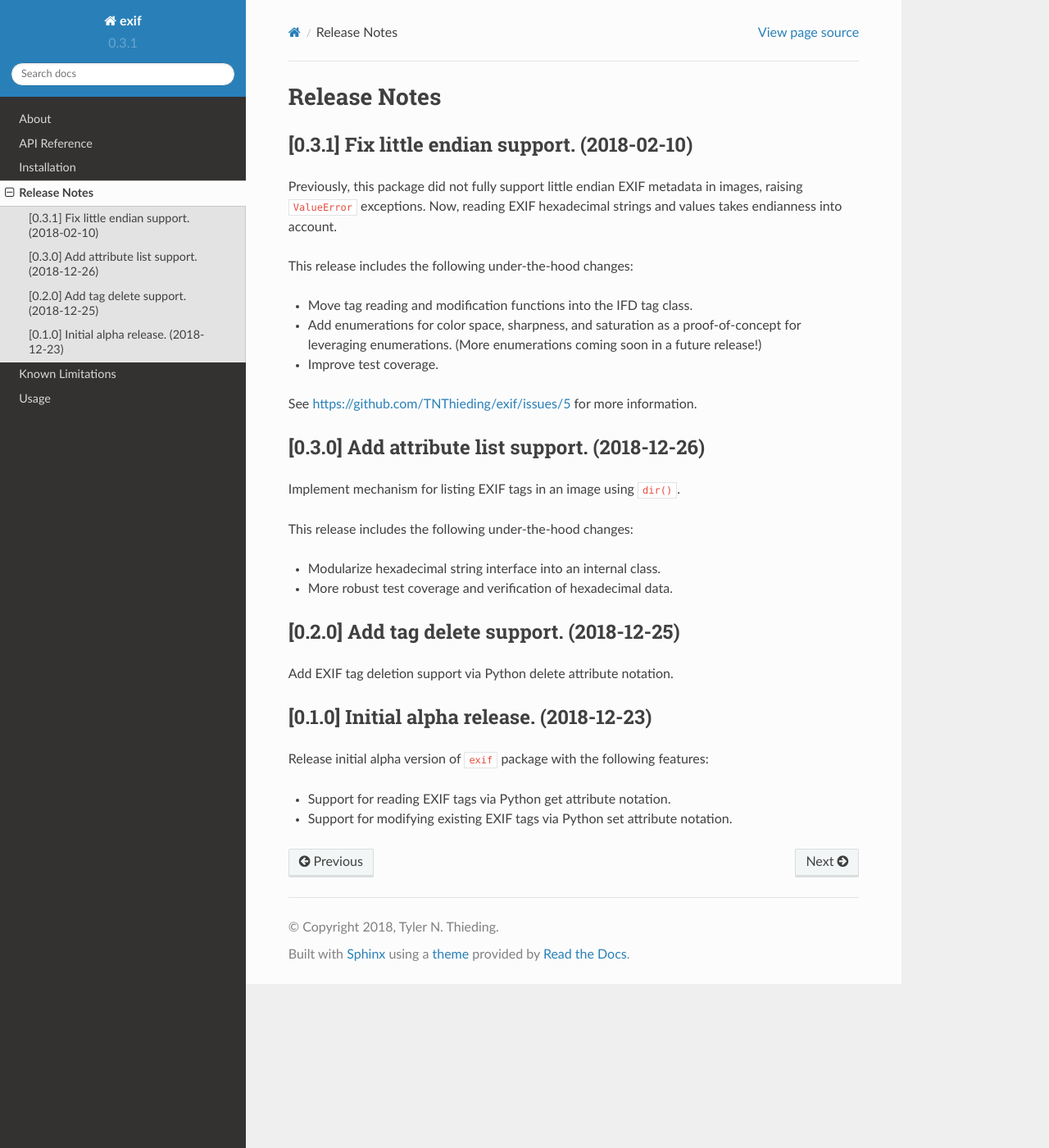
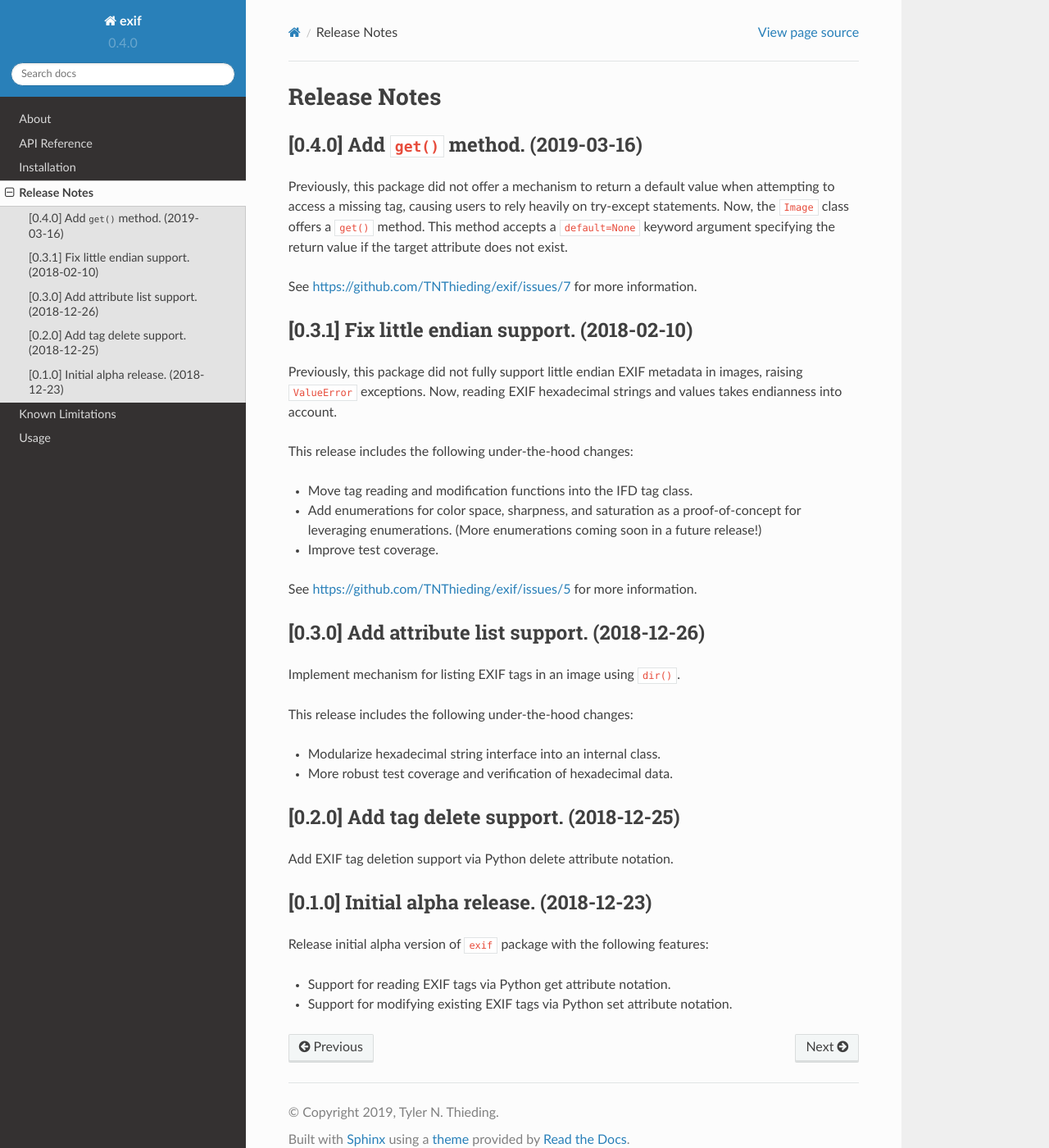
Before and after one commit to TNThieding/exif, a Sphinx documentation site: the page built from docs/release_notes.rst, in a window 1280 px wide and 1400 px high. Shown: the whole window at 82% size. Built offline with Sphinx 7.4.7 and the Read the Docs theme 2.0.0, drawn with Linux system fonts in a browser that asks for light colours.

Commit message:
[0.4.0] Add ``get()`` method. (#9)
Previously, this package did not offer a mechanism to return a default value when attempting to access a missing tag,
causing users to rely heavily on try-except statements. Now, the ``Image`` class offers a ``get()`` method. This method
accepts a ``default=None`` keyword argument specifying the return value if the target attribute does not exist.

See https://github.com/TNThieding/exif/issues/7 for more information.

```diff
--- a/README.rst
+++ b/README.rst
@@ -52,6 +52,12 @@ Access EXIF metadata tags using Python attribute notation::
     >>> my_image.model
     'iPhone 7'
     >>>
+    >>> # Alternatively, read tags by leveraging the dictionary-style "get()" method.
+    >>> my_image.get("color_space")
+    <ColorSpace.UNCALIBRATED: 65535>
+    >>> my_image.get("nonexistent_tag")
+    None
+    >>>
     >>> # Modify tags with Python "set" notation.
     >>> my_image.model = "Python"
     >>>
--- a/docs/api_reference.rst
+++ b/docs/api_reference.rst
@@ -16,6 +16,7 @@ Image
 
 .. autoclass:: exif.Image
 
+    .. automethod:: exif.Image.get
     .. automethod:: exif.Image.get_file
 
 ************
--- a/docs/conf.py
+++ b/docs/conf.py
@@ -20,11 +20,11 @@ sys.path.insert(0, os.path.abspath('..'))
 # -- Project information -----------------------------------------------------
 
 project = u'exif'
-copyright = u'2018, Tyler N. Thieding'
+copyright = u'2019, Tyler N. Thieding'
 author = u'Tyler N. Thieding'
 
 # The short X.Y version
-version = u'0.3.1'
+version = u'0.4.0'
 # The full version, including alpha/beta/rc tags
 release = version
 
--- a/docs/release_notes.rst
+++ b/docs/release_notes.rst
@@ -1,6 +1,16 @@
 #############
 Release Notes
 #############
+
+******************************************
+[0.4.0] Add ``get()`` method. (2019-03-16)
+******************************************
+
+Previously, this package did not offer a mechanism to return a default value when attempting to access a missing tag,
+causing users to rely heavily on try-except statements. Now, the ``Image`` class offers a ``get()`` method. This method
+accepts a ``default=None`` keyword argument specifying the return value if the target attribute does not exist.
+
+See https://github.com/TNThieding/exif/issues/7 for more information.
 
 ***********************************************
 [0.3.1] Fix little endian support. (2018-02-10)
--- a/setup.py
+++ b/setup.py
@@ -10,7 +10,7 @@ setuptools.setup(
     include_package_data=True,
 
     name='exif',
-    version='0.3.1',
+    version='0.4.0',
     author='Tyler N. Thieding',
     author_email='python@thieding.com',
     maintainer='Tyler N. Thieding',
```
Also changed, not shown: .travis.yml, 4 other files.
